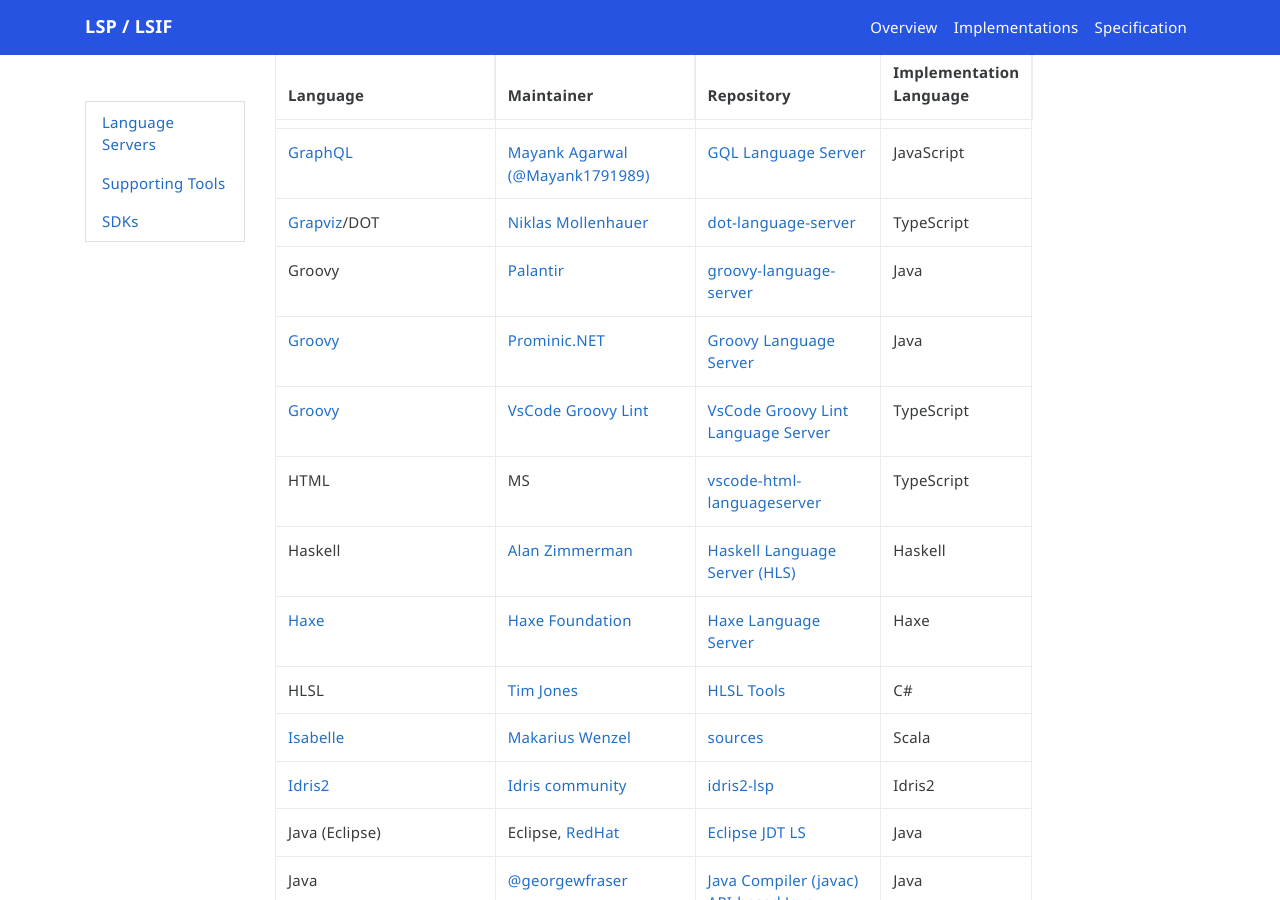
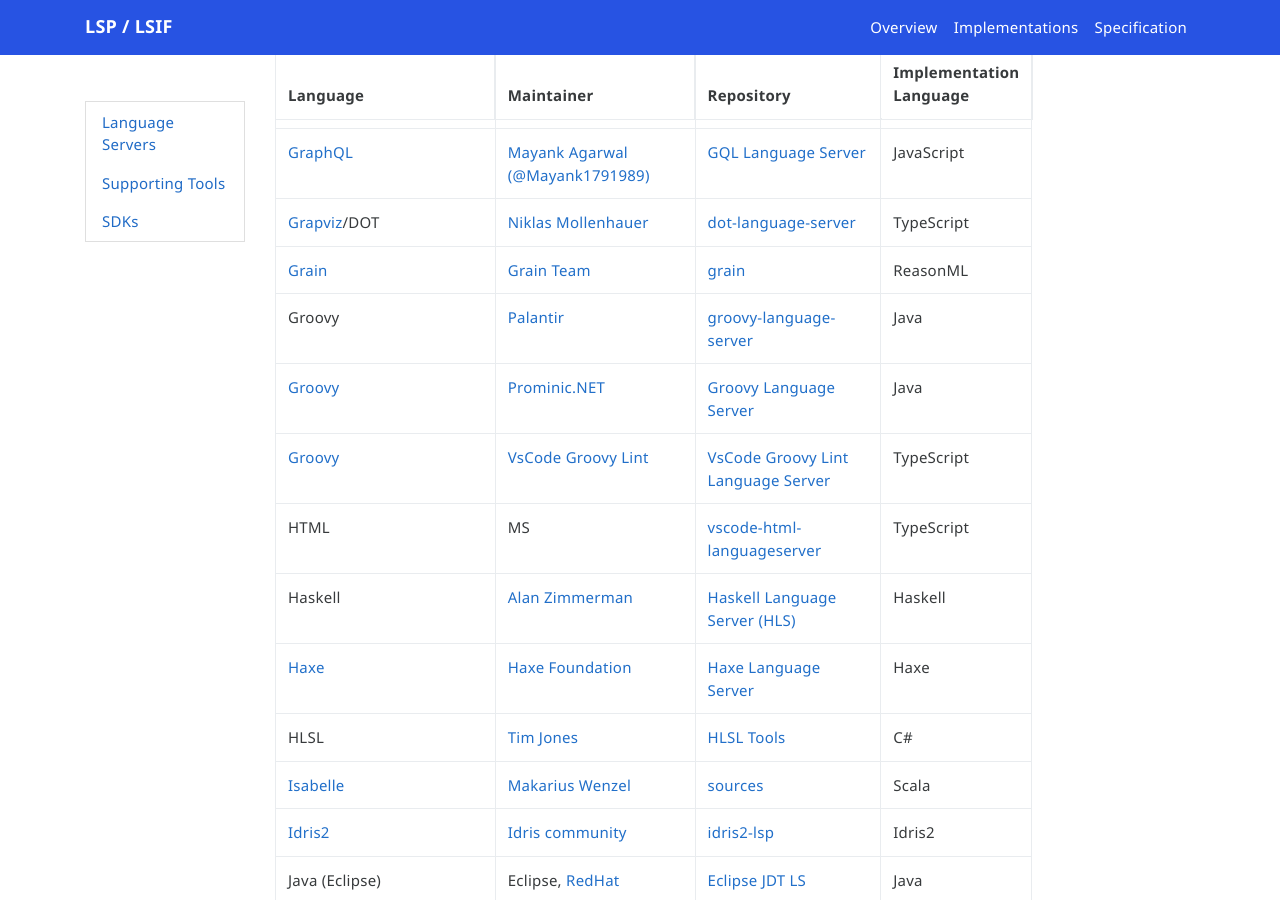
Before and after one commit to microsoft/language-server-protocol, a Jekyll site: the page built from _implementors/servers.md, in a window 1280 px wide and 900 px high, scrolled down 3875 px. Built offline with Jekyll 4.4.1, drawn with Linux system fonts in a browser that asks for light colours; nearby versions of some CDN libraries; comment, search, counter and statistics services are not loaded.

Commit message:
Add Grain LS implementation (#1498)
Co-authored-by: Marcus Roberts <marcus@marcusr.com>

```diff
--- a/_implementors/servers.md
+++ b/_implementors/servers.md
@@ -76,6 +76,7 @@
 | [GraphQL](http://graphql.org/) | [GraphQL Foundation](https://foundation.graphql.org/) | [Official GraphQL Language Server](https://github.com/graphql/graphiql/tree/main/packages/graphql-language-service-server) |  TypeScript |
 | [GraphQL](http://graphql.org/) | [Mayank Agarwal (@Mayank1791989)](https://github.com/Mayank1791989) | [GQL Language Server](https://github.com/Mayank1791989/gql-language-server) | JavaScript |
 | [Grapviz](https://graphviz.org/)/DOT | [Niklas Mollenhauer](https://github.com/nikeee) | [dot-language-server](https://github.com/nikeee/dot-language-server) | TypeScript |
+| [Grain](https://grain-lang.org/) | [Grain Team](https://github.com/grain-lang/grain) | [grain](https://github.com/grain-lang/grain) | ReasonML |
 | Groovy | [Palantir](https://github.com/palantir) | [groovy-language-server](https://github.com/palantir/groovy-language-server/) | Java |
 | [Groovy](http://groovy-lang.org/) | [Prominic.NET](https://moonshine-ide.com/) | [Groovy Language Server](https://github.com/prominic/groovy-language-server) | Java |
 | [Groovy](http://groovy-lang.org/) | [VsCode Groovy Lint](https://marketplace.visualstudio.com/items?itemName=NicolasVuillamy.vscode-groovy-lint) | [VsCode Groovy Lint Language Server](https://github.com/nvuillam/vscode-groovy-lint/tree/master/server) | TypeScript |
```
